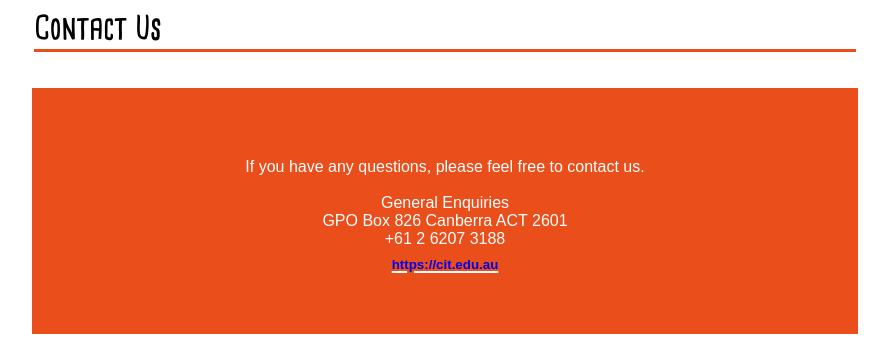
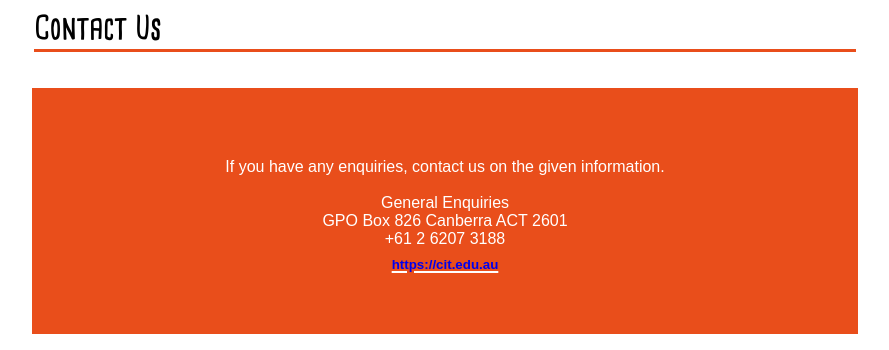
Before and after one commit to orange-wolves/orangewolves, a PHP site: page /contact-us.php in a window 1280 px wide. Shown: the part 293-643 px from the top of the page, without its empty margins (195-1084 px from the left). Run offline with PHP 8.4, Linux system fonts and the light colour scheme; some web fonts are replaced.

Commit message:
Update contact-us.php
Changed description

```diff
--- a/contact-us.php
+++ b/contact-us.php
@@ -38,7 +38,7 @@
 				<div class="row">
 
 					<div class=" center  contactbox link-container">
-					     If you have any questions, please feel free to contact us.<br><br>
+					     If you have any enquiries, contact us on the given information.<br><br>
 						<p>General Enquiries <br> GPO Box 826 Canberra ACT 2601 <br> +61 2 6207 3188</p>
 						<u><h2><a href = "https://cit.edu.au"> https://cit.edu.au</a></h2></u>
 					</div>
```
